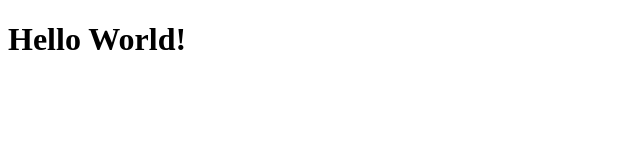
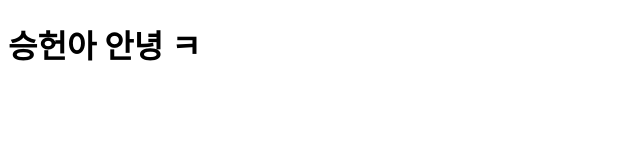
Before and after one commit to jurutang/jurutang.github.io, a plain HTML site: page index.html in a window 1280 px wide. Shown: the whole page, without its empty margins (0-640 px from the left). Drawn offline with Linux system fonts and the light colour scheme.

Commit message:
Update index.html

```diff
--- a/index.html
+++ b/index.html
@@ -6,6 +6,6 @@
     <title>Document</title>
 </head>
 <body>
-    <h1>Hello World!</h1>
+    <h1>승헌아 안녕 ㅋ</h1>
 </body>
 </html>
```
